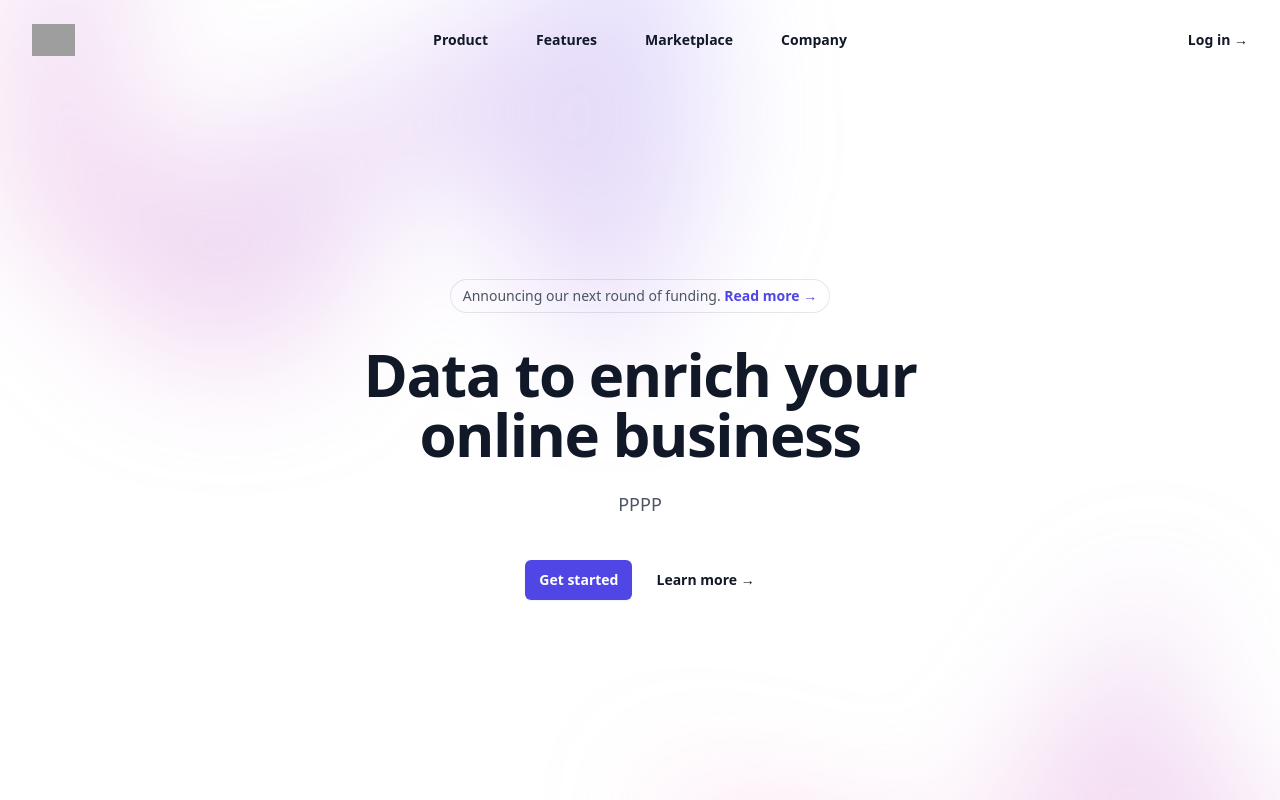
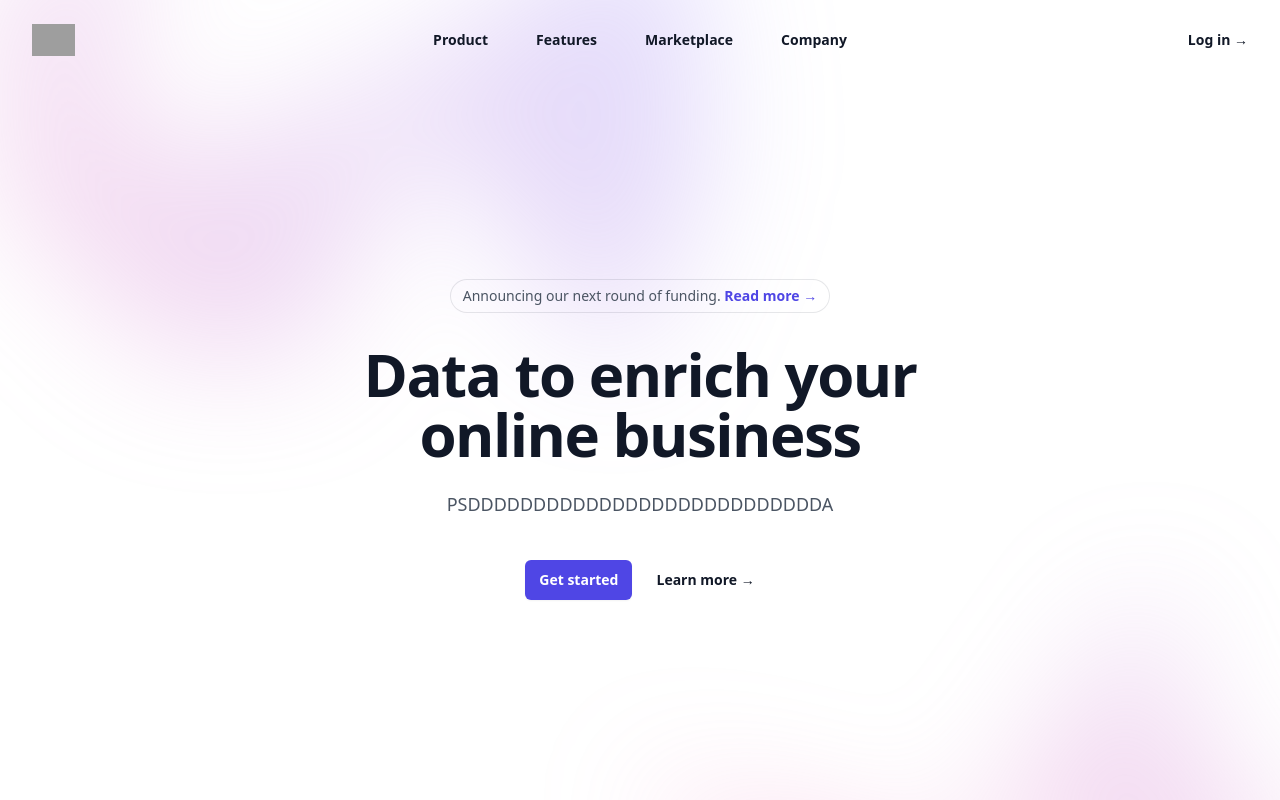
Before and after one commit to nicolashl-dev/vitereact, a React (Vite) app: page / in a window 1280 px wide. Shown: the top 800 px of the page. Built offline with nearby package versions, Linux system fonts and the light colour scheme; grey boxes are pictures that could not be loaded.

Commit message:
Descripción de los cambios

```diff
--- a/src/App.jsx
+++ b/src/App.jsx
@@ -125,7 +125,7 @@ function App() {
               Data to enrich your online business
             </h1>
             <p className="mt-6 text-lg leading-8 text-gray-600">
-              PPPP
+              PSDDDDDDDDDDDDDDDDDDDDDDDDDDDA
             </p>
             <div className="mt-10 flex items-center justify-center gap-x-6">
               <a
```
